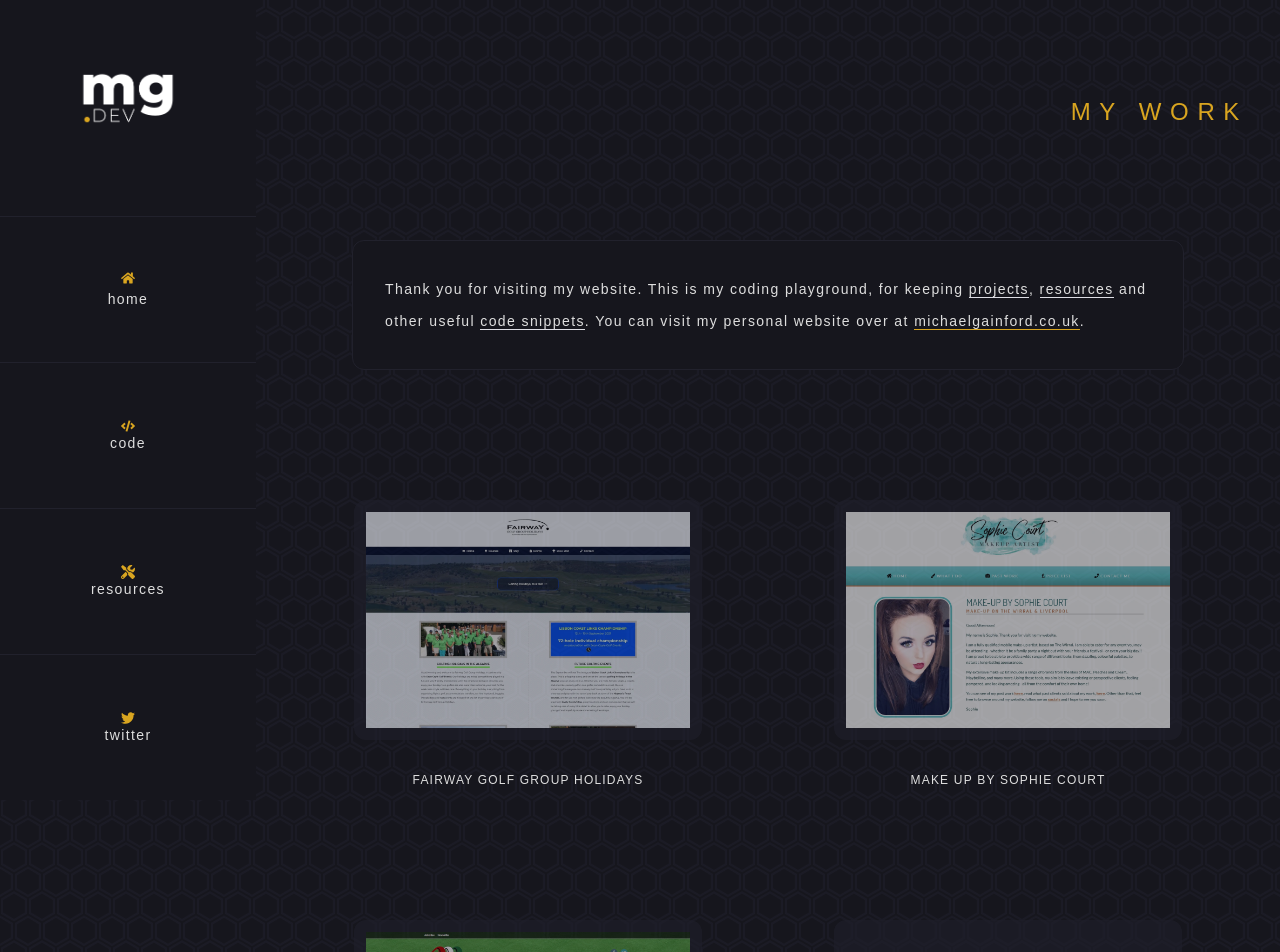
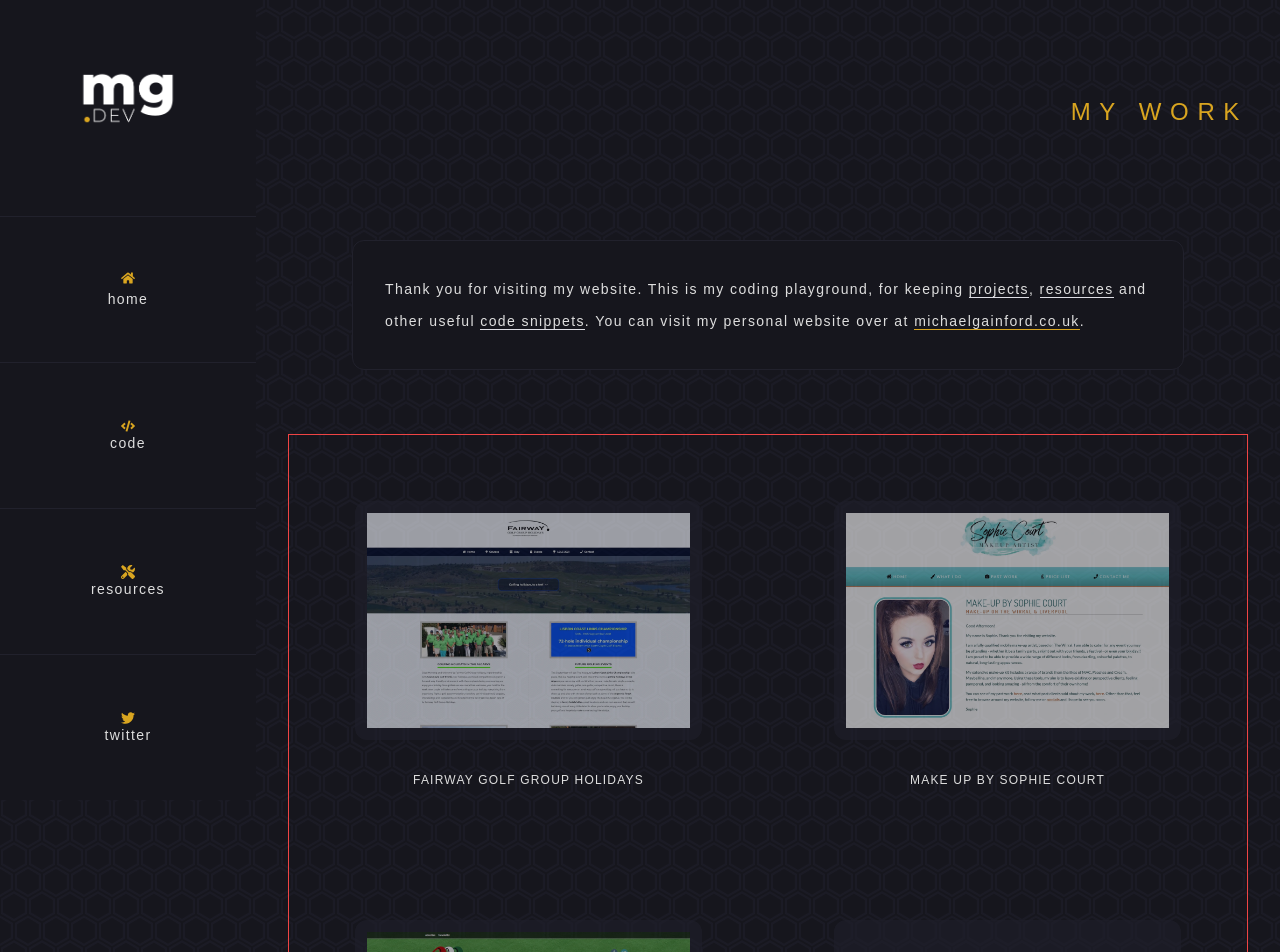
Before and after one commit to michaelgainford/michaelgainford.github.io, a React (Create React App) app: page / in a window 1280 px wide. Shown: the top 952 px of the page. Built offline with nearby package versions, Linux system fonts and the light colour scheme.

Commit message:
Push after setup to better format the Home page

```diff
--- a/src/components/MainProjects.js
+++ b/src/components/MainProjects.js
@@ -2,7 +2,7 @@ import MyProjectsMain from "../data/MainProjectsData";
 
 const MainProjects = () => {
   return (
-    <div className="main-projects">
+    <div className="main-projects border-red-500 border">
       <div className="projects-wrapper grid lg:grid-cols-2 px-8 md:px-0">
         {Object.values(MyProjectsMain).map((myProjectMain) => {
           return (
--- a/src/components/MyCode.js
+++ b/src/components/MyCode.js
@@ -3,14 +3,14 @@ import MyCodeData from "../data/CodeData";
 const MyCode = () => {
 
   return (
-    <div className="flex flex-col gap-4 w-full border-cyan-500">
+    <div className="flex flex-col gap-4 w-full">
       <h1 className="text-base md:text-2xl text-highlight tracking-[0.24em] md:tracking-[0.36em] mb-8 md:mb-16 mt-8 text-center md:text-right uppercase">
         Code
       </h1>
       <p className="text-light text-xs md:text-sm p-4 lg: py-8 px-8 mt-8 mb-16 border border-theme-alt hover:border-highlight rounded-xl bg-theme tracking-widest leading-6 md:leading-8">
         This is a page dedicated to useful code snippets for all aspects of web development.
       </p>
-      <div className="border-solid border-orange-500 gap-y-12">
+      <div className="gap-y-12">
         <div className="code-snippets gap-4 lg:gap-x-8 lg:gap-y-8 flex flex-col md:flex-row flex-wrap w-full lg:justify-around pb-24">
           {Object.values(MyCodeData).map((myCodeSnippet) => {
             return (
--- a/src/components/MyProjects.js
+++ b/src/components/MyProjects.js
@@ -3,7 +3,7 @@ import SubProjects from "../components/SubProjects";
 
 const MyProjects = () => {
   return (
-    <div className="min-h-full flex flex-col gap-4 w-full border-cyan-500 text-light">
+    <div className="min-h-full flex flex-col gap-4 w-full text-light">
       <h1 className="text-base md:text-2xl text-highlight tracking-[0.24em] md:tracking-[0.36em] mb-8 md:mb-16 mt-8 text-center md:text-right uppercase">
         My Work
       </h1>
```
Also changed, not shown: src/pages/Home.js (+16 -0 lines), src/components/HeadingOne.js (added).
